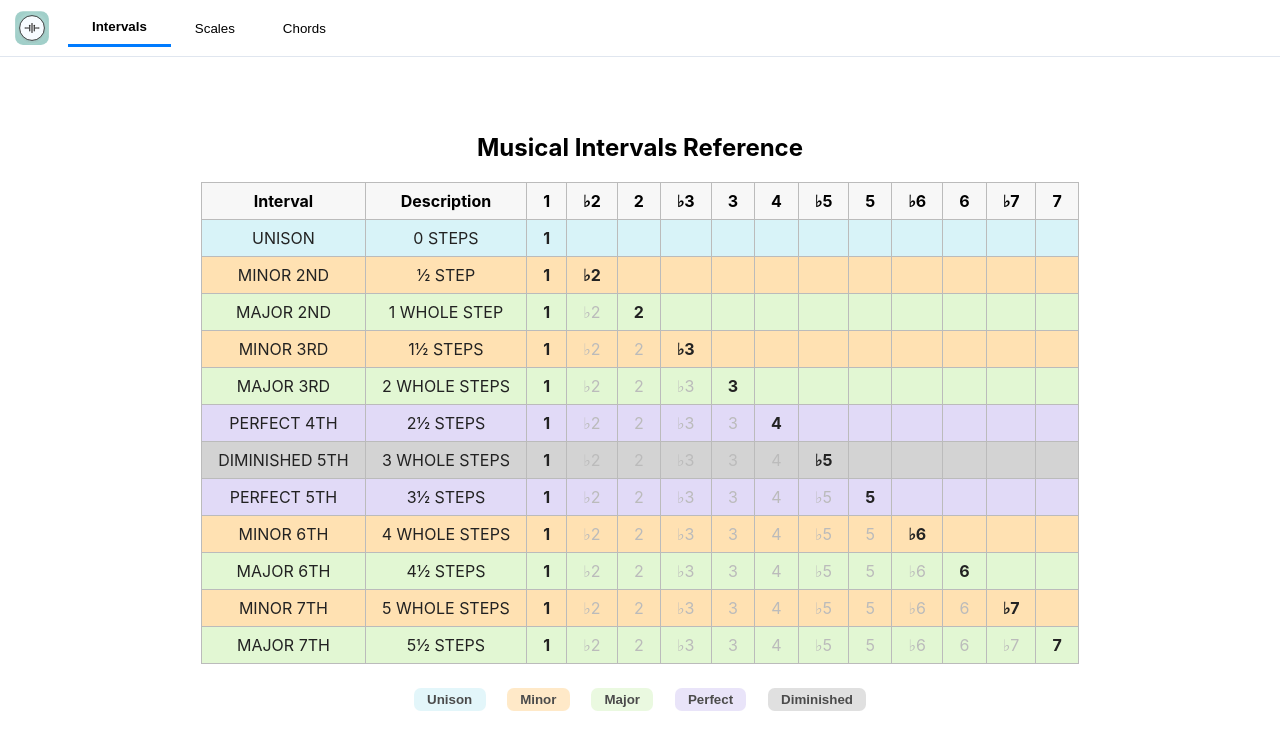
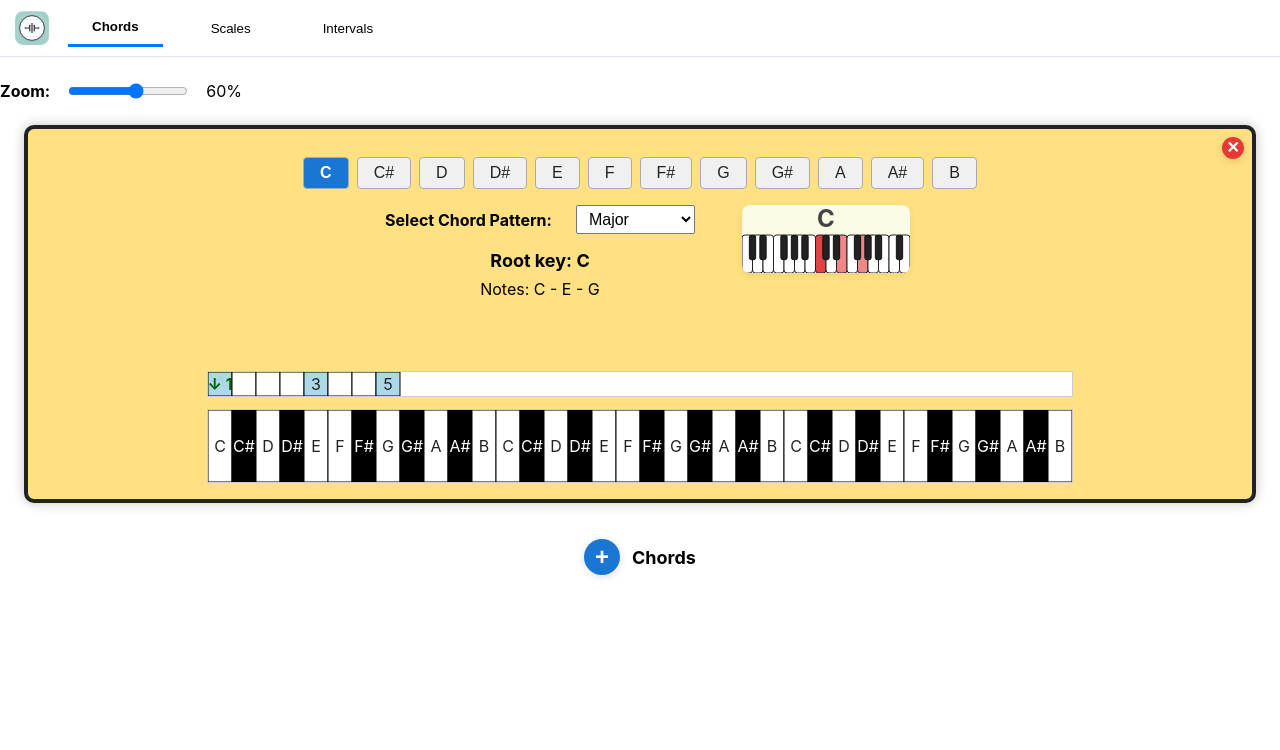
Before and after one commit to senthilktmz/music-utils, a React (Create React App) app in the folder pitchwiz/: page / in a window 1280 px wide. Shown: the top 750 px of the page. Built offline with nearby package versions, Linux system fonts and the light colour scheme.

Commit message:
rearranging tabs order

```diff
--- a/pitchwiz/src/App.tsx
+++ b/pitchwiz/src/App.tsx
@@ -10,12 +10,12 @@ import Intervals from "./Intervals";
 import { SCALES_PATTERNS } from "./patterns/Scales";
 
 function App() {
-  const [activeTab, setActiveTab] = useState("intervals");
+  const [activeTab, setActiveTab] = useState("chords");
 
   let content;
-  if (activeTab === "intervals") content = <Intervals />;
+  if (activeTab === "chords") content = <ChordsMulti />;
   else if (activeTab === "scales") content = <ScalesMulti />;
-  else if (activeTab === "chords") content = <ChordsMulti />;
+  else if (activeTab === "intervals") content = <Intervals />;
 
   return (
     <div className="App">
--- a/pitchwiz/src/ChordsMulti.tsx
+++ b/pitchwiz/src/ChordsMulti.tsx
@@ -84,15 +84,17 @@ const ChordsMulti: React.FC = () => {
               onClick={e => { e.stopPropagation(); handleRemove(instance.id); }}
               style={{
                 position: 'absolute', top: 8, right: 8, zIndex: 2,
-                background: 'none', border: 'none', cursor: 'pointer',
-                padding: 4, borderRadius: '50%',
-                transition: 'background 0.2s',
-                outline: 'none',
+                background: '#e53935', color: 'white', border: 'none',
+                borderRadius: '50%', width: 22, height: 22,
+                display: 'flex', alignItems: 'center', justifyContent: 'center',
+                fontSize: 14, cursor: 'pointer',
+                boxShadow: '0 2px 8px #0002',
+                padding: 0
               }}
               aria-label="Remove instance"
               tabIndex={0}
             >
-              <TrashIcon />
+              <span style={{ fontSize: 16, fontWeight: "bold", lineHeight: 1 }}>&#10005;</span>
             </button>
             <ChordsPattern zoom={zoom} />
           </div>
--- a/pitchwiz/src/MenuBar.tsx
+++ b/pitchwiz/src/MenuBar.tsx
@@ -33,18 +33,19 @@ const MenuBar: React.FC<MenuBarProps> = ({ activeTab, setActiveTab }) => (
       }}
     />
     <div style={{ display: "flex", alignItems: "center", height: "56px" }}>
+      <div className="menu-bar-tabs" style={{ display: 'flex', gap: 24, alignItems: 'center' }}>
         <button
           style={{
             padding: "10px 24px",
             border: "none",
-          borderBottom: activeTab === "intervals" ? "3px solid #007bff" : "none",
+            borderBottom: activeTab === "chords" ? "3px solid #007bff" : "none",
             background: "none",
-          fontWeight: activeTab === "intervals" ? "bold" : "normal",
+            fontWeight: activeTab === "chords" ? "bold" : "normal",
             cursor: "pointer"
           }}
-        onClick={() => setActiveTab("intervals")}
+          onClick={() => setActiveTab("chords")}
         >
-        Intervals
+          Chords
         </button>
         <button
           style={{
@@ -63,15 +64,16 @@ const MenuBar: React.FC<MenuBarProps> = ({ activeTab, setActiveTab }) => (
           style={{
             padding: "10px 24px",
             border: "none",
-          borderBottom: activeTab === "chords" ? "3px solid #007bff" : "none",
+            borderBottom: activeTab === "intervals" ? "3px solid #007bff" : "none",
             background: "none",
-          fontWeight: activeTab === "chords" ? "bold" : "normal",
+            fontWeight: activeTab === "intervals" ? "bold" : "normal",
             cursor: "pointer"
           }}
-        onClick={() => setActiveTab("chords")}
+          onClick={() => setActiveTab("intervals")}
         >
-        Chords
+          Intervals
         </button>
+      </div>
     </div>
   </nav>
 );
--- a/pitchwiz/src/ScalesMulti.tsx
+++ b/pitchwiz/src/ScalesMulti.tsx
@@ -77,15 +77,17 @@ const ScalesMulti: React.FC = () => {
               onClick={e => { e.stopPropagation(); handleRemove(instance.id); }}
               style={{
                 position: 'absolute', top: 8, right: 8, zIndex: 2,
-                background: 'none', border: 'none', cursor: 'pointer',
-                padding: 4, borderRadius: '50%',
-                transition: 'background 0.2s',
-                outline: 'none',
+                background: '#e53935', color: 'white', border: 'none',
+                borderRadius: '50%', width: 22, height: 22,
+                display: 'flex', alignItems: 'center', justifyContent: 'center',
+                fontSize: 14, cursor: 'pointer',
+                boxShadow: '0 2px 8px #0002',
+                padding: 0
               }}
               aria-label="Remove instance"
               tabIndex={0}
             >
-              <TrashIcon />
+              <span style={{ fontSize: 16, fontWeight: "bold", lineHeight: 1 }}>&#10005;</span>
             </button>
             <ScalesPattern zoom={zoom} />
           </div>
```
Lines whose indentation alone changed are shown as unchanged.
